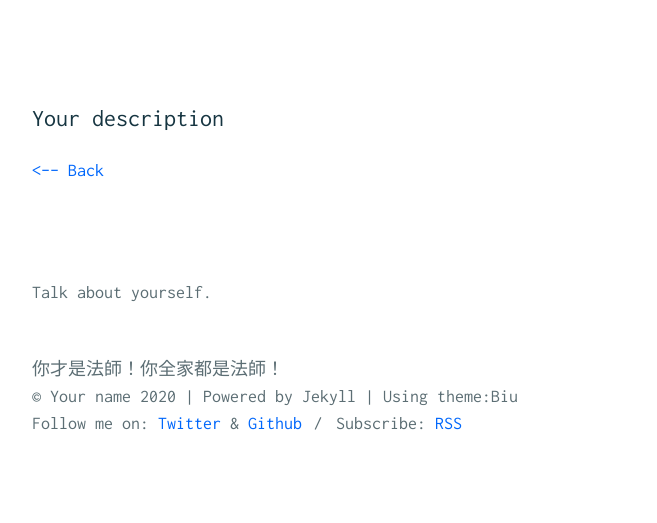
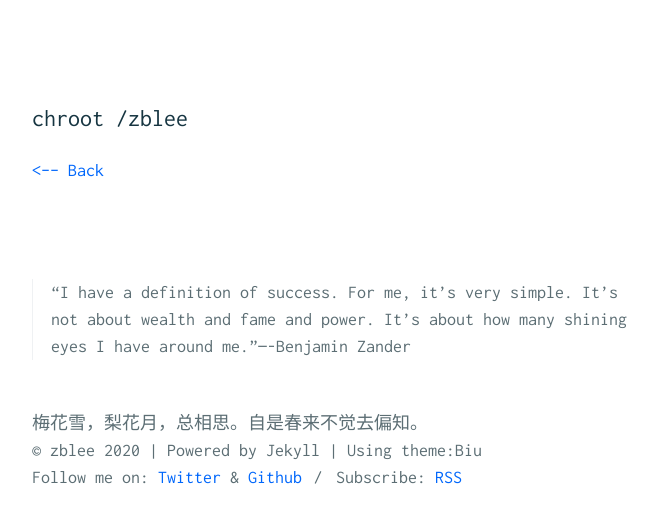
Before and after one commit to zblee/zblee.github.io, a Jekyll site: the page built from _pages/about.md, in a window 1280 px wide. Shown: the top 523 px of the page, without its empty margins (308-965 px from the left). Built offline with Jekyll 4.4.1, drawn with Linux system fonts in a browser that asks for light colours; comment, search, counter and statistics services are not loaded.

Commit message:
conf blog

```diff
--- a/_config.yml
+++ b/_config.yml
@@ -1,20 +1,20 @@
 # Site settings
-title: Your site
+title: /zblee
 description: >
-    Your description
-author: Your name
-email: your@e.mail
+    chroot /zblee
+author: zblee
+email: zbleecn@qq.com
 baseurl: "" # the subpath of your site, e.g. /blog
-url: "https://yourname.github.io" # the base hostname & protocol for your site
-twitter_username: YourTwitter
-github_username:  YourGitHub
+url: "https://zblee.github.io" # the base hostname & protocol for your site
+twitter_username: zb1ee
+github_username:  zblee
 
-disqus_shortname: YourDisqusShortname
+# disqus_shortname: zblee
 
 # Build settings
 include: [_pages]
 markdown: kramdown
-permalink: /:year/:month/:title
+permalink: /:year-:month/:title
 sass:
     style: compressed
 
--- a/_includes/fortune.html
+++ b/_includes/fortune.html
@@ -1,17 +1,17 @@
 	{% if page.layout == 'amp' %}
-		<p>どうしてこうなるんだろう…</p>
+		<p></p>
 	{% else %}
 		<script type='text/javascript'>
 			fortune = new Array(9);
-			fortune[0] = 'You Door All Dalao Except Me I good vegetable ah...';
-			fortune[1] = 'すべてはシュタインズ・ゲートの選択である!';
-			fortune[2] = 'Pen Pineapple Apple Pen ~';
-			fortune[3] = 'なんでそんなに慣れてんだよっ！';
-			fortune[4] = 'あたしが、先だった……先だったんだ……';
-			fortune[5] = '+1s +1s +1s +1s +1s +1s +1s +1s';
-			fortune[6] = 'どうしてこうなるんだろう…';
-			fortune[7] = '你也配姓趙？你怎麼會姓趙！——你那裡配姓趙！';
-			fortune[8] = '你才是法師！你全家都是法師！';
+			fortune[0] = '两水夹明镜，双桥落彩虹。人烟寒橘柚，秋色老梧桐。';
+			fortune[1] = '远远围墙，隐隐茅堂。飏青旗、流水桥旁。';
+			fortune[2] = '山中何事？松花酿酒，春水煎茶。';
+			fortune[3] = '燕子不归春事晚，一汀烟雨杏花寒。';
+			fortune[4] = '细雨湿衣看不见，闲花落地听无声。';
+			fortune[5] = '为报先生归也，杏花春雨江南。';
+			fortune[6] = '芳树无人花自落，春山一路鸟空啼。';
+			fortune[7] = '大瓢贮月归春瓮，小杓分江入夜瓶。';
+			fortune[8] = '梅花雪，梨花月，总相思。自是春来不觉去偏知。';
 			index = Math.floor(Math.random() * fortune.length);
 			document.write(fortune[index]);
 		</script>
--- a/_pages/about.md
+++ b/_pages/about.md
@@ -3,4 +3,5 @@ layout: page
 title: About
 permalink: /about/
 ---
-Talk about yourself.
+
+> "I have a definition of success. For me, it's very simple. It's not about wealth and fame and power. It's about how many shining eyes I have around me."----Benjamin Zander
--- a/_posts/2016-12-07-thank-you-for-using-biu.markdown
+++ /dev/null
@@ -1,6 +0,0 @@
----
-layout: post
-title:  "Thank you for using Biu!"
-date:   2016-12-07 19:48:12
----
-It is a modified version of butane-jekyll-theme by [KayMW](https://github.com/RedL0tus).
```
Also changed, not shown: 8 other files.
